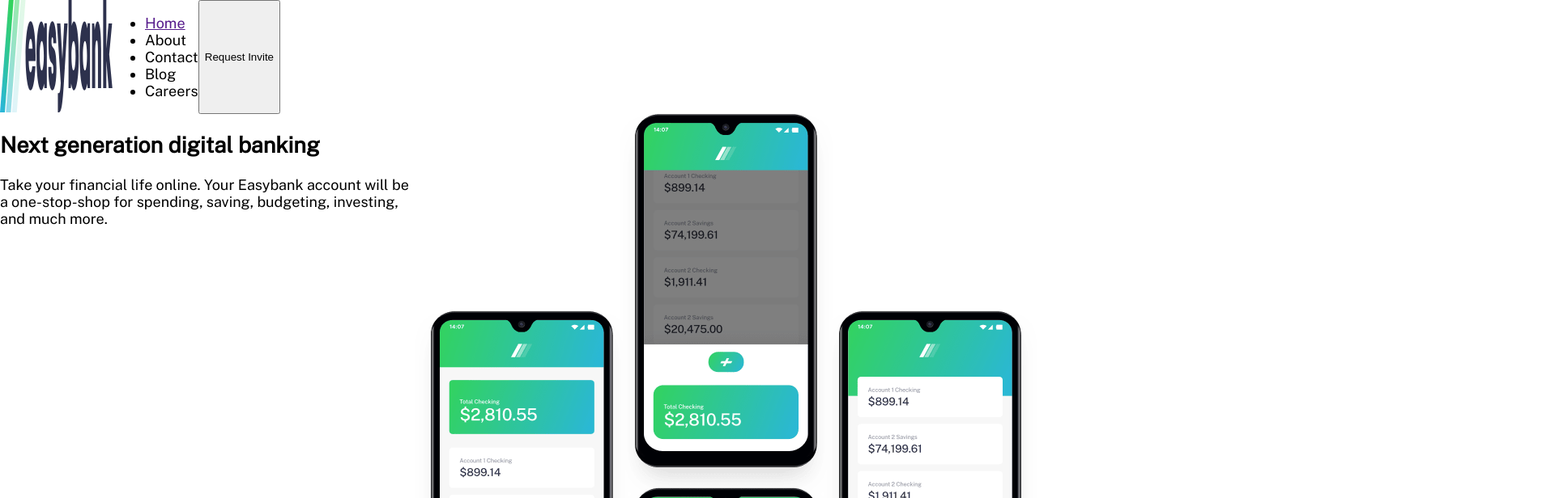
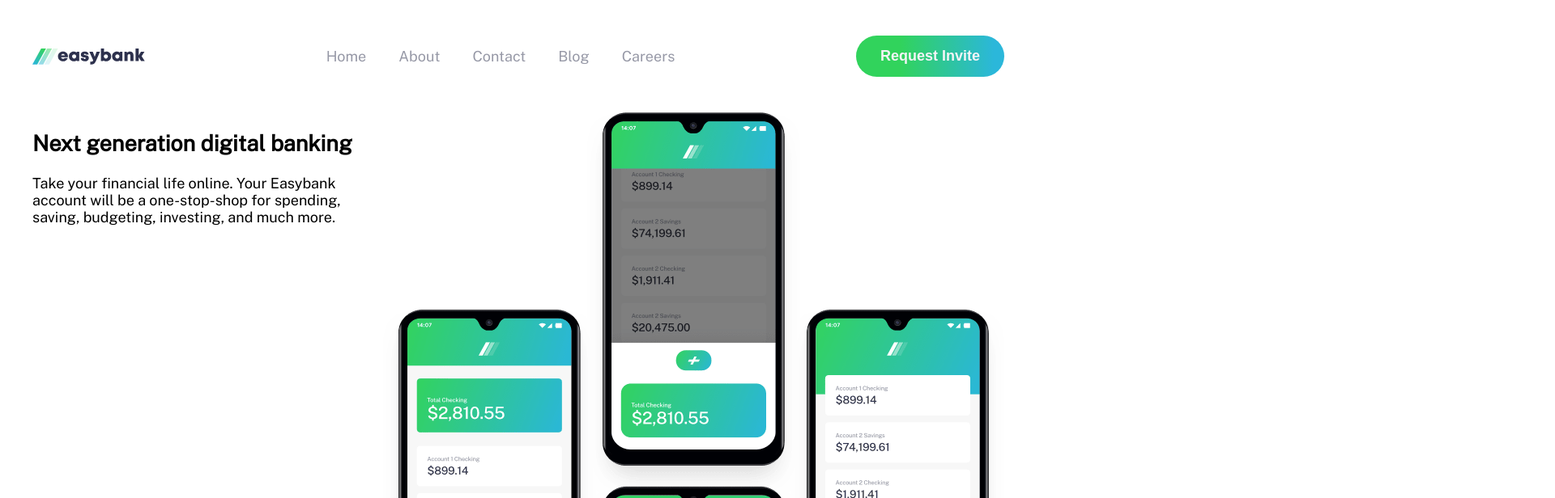
Before and after one commit to wuzer1/easybank, a plain HTML site: page index.html in a window 1280 px wide. Shown: the top 616 px of the page at 81% size, 1920 px wide, since content can reach past the window. Drawn offline with nearby package versions, Linux system fonts and the light colour scheme.

Commit message:
navbar done

```diff
--- a/index.html
+++ b/index.html
@@ -13,14 +13,14 @@
 </head>
 <body>
   <header>
-    <div class="container flex">
+    <div class="container flex navigation">
       <img src="/images/logo.svg" alt="logo">
-      <ul>
-        <li><a href="">Home</a></li>
-        <li><a href=""></a>About</li>
-        <li><a href=""></a>Contact</li>
-        <li><a href=""></a>Blog</li>
-        <li><a href=""></a>Careers</li>
+      <ul class="nav">
+        <li><a href="" class="nav-link">Home</a></li>
+        <li><a href="" class="nav-link">About</a></li>
+        <li><a href="" class="nav-link">Contact</a></li>
+        <li><a href="" class="nav-link">Blog</a></li>
+        <li><a href="" class="nav-link">Careers</a></li>
       </ul>
       <button class="btn">Request Invite</button>
     </div>
--- a/style.css
+++ b/style.css
@@ -17,10 +17,75 @@ body{
     display: flex;
 }
 .container{
-    width: 1440px;
+    width: 1200px;
     max-width: 100%;
     margin: 0 auto;
 }
+/* HEADER NAVBAR */
+header{
+    padding: 44px 0;
+    /* background-color: #fff; */
+}
+.navigation{
+    align-items: center;
+    justify-content: space-between;
+}
+.nav{
+    display: flex;
+    margin: 0;
+    padding: 0;
+    list-style-type: none;
+    max-width: 100%;
+    position: relative;
+}
+.nav-link{
+    margin: 0 20px;
+    text-decoration: none;
+    color: var(--neutral-grayish-blue);
+    position: relative;
+}
+.nav-link:hover:before{
+    content: "";
+    position: absolute;
+    width: 100%;
+    height: 5px;
+    background: rgb(49,211,92);
+    background: linear-gradient(90deg, rgba(49,211,92,1) 30%, rgba(43,183,218,1) 93%);
+    bottom: -50px;
+    left: 0;
+}
+.nav-link:hover{
+    color: var(--primary-dark-blue);
+}
+.btn{
+    background: rgb(49,211,92);
+    background: linear-gradient(90deg, rgba(49,211,92,1) 30%, rgba(43,183,218,1) 93%);
+    border: none;
+    padding: 15px 30px;
+    border-radius: 50px;
+    font-size: 18px;
+    color: var(--neutral-light-grayish-blue);
+    cursor: pointer;
+    font-weight: bold;
+}
+.btn:hover{
+    box-shadow: inset 0px 10px 205px 9px rgba(255,255,255,0.65);}
+
+
+
+
+
+
+
+
+
+
+
+
+
+
+
+
 .latest-article{
     flex-direction: column;
 }
```
